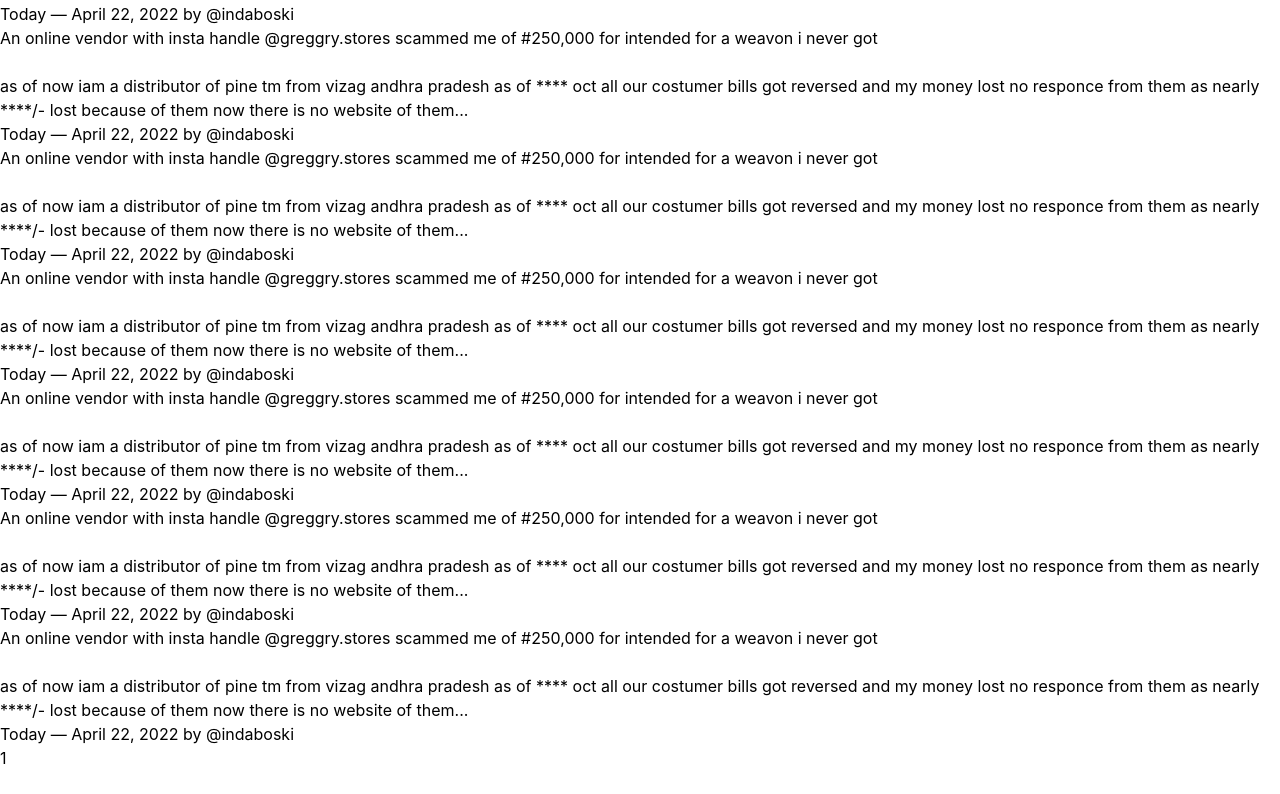
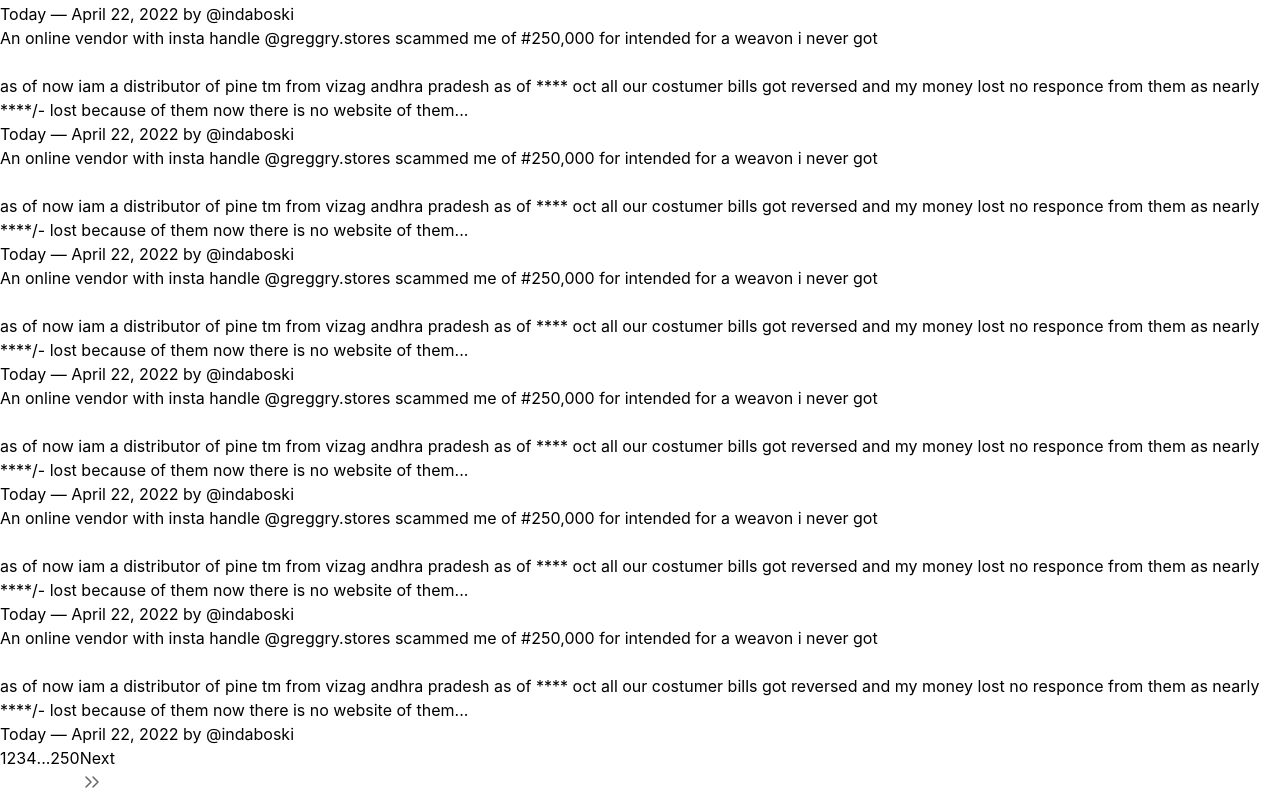
Before and after one commit to KonfamPay/ECC-1, a Next.js app: page / in a window 1280 px wide. Shown: the part 1444-2238 px from the top of the page. Before the commit the page ends 2214 px from the top, so only its background shows below. Built offline with nearby package versions, Linux system fonts and the light colour scheme.

Commit message:
Updated complaints component

```diff
--- a/Components/Complaints/index.tsx
+++ b/Components/Complaints/index.tsx
@@ -80,8 +80,14 @@
               <p className="font-extralight mt-1 text-[12px]">Today — April 22, 2022 by <span className="text-[#0B63C5]">@indaboski</span></p>
             </div>
           </div>
-          <div className="space-x-5 mt-5">
-            <button className="bg-white border-2 px-3 py-3 rounded-[5px]">1</button>
+          <div className="space-x-2 mt-10 items-center inline justify-center">
+            <button className="bg-[#0B63C5] border-2 px-5 py-3 rounded-[5px] text-white text-center">1</button>
+            <button className="bg-white border-2 px-5 py-3 rounded-[5px]">2</button>
+            <button className="bg-white border-2 px-5 py-3 rounded-[5px]">3</button>
+            <button className="bg-white border-2 px-5 py-3 rounded-[5px]">4</button>
+            <button className="bg-white border-2 px-5 py-3 rounded-[5px]">...</button>
+            <button className="bg-white border-2 px-5 py-3 rounded-[5px]">250</button>
+            <button className="bg-white border-2 px-5 py-3 rounded-[5px] inline">Next <img src="./Images/chevrons-right.svg" alt="" className="w-1 h-1"/></button>
           </div>
         </div>
       </div>
```
Also changed, not shown: public/Images/chevrons-right.svg (added).
